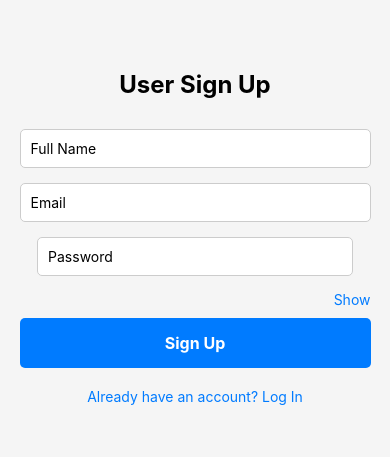
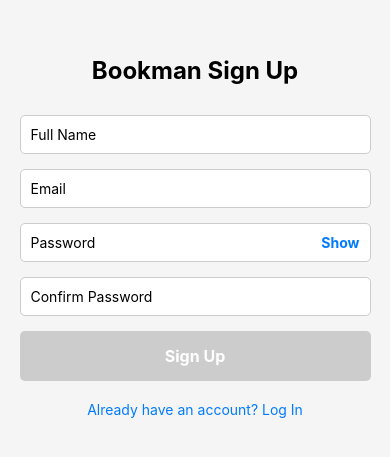
Before and after one commit to Bhriann/final-project-group3-mobapp, a React Native app in the folder final-project-group3-mobapp/: screen /SignUp in a window 390 px wide. Shown: the part 185-642 px from the top of the page. Built offline with nearby package versions, Linux system fonts and the light colour scheme.

Commit message:
Added Accounts Screen with Validations, wala pang show pass and edit

```diff
--- a/final-project-group3-mobapp/App.tsx
+++ b/final-project-group3-mobapp/App.tsx
@@ -5,7 +5,7 @@ import { StatusBar, SafeAreaView } from 'react-native';
 import { NavigationContainer } from '@react-navigation/native';
 import { createNativeStackNavigator } from '@react-navigation/native-stack';
 import { ContextProvider } from './props and context/context';
-import { createBottomTabNavigator } from '@react-navigation/bottom-tabs';//npm install @react-navigation/bottom-tabs
+import { createBottomTabNavigator } from '@react-navigation/bottom-tabs'; //npm install @react-navigation/bottom-tabs
 //import { RootStackParamList } from './props and context/navigatorprops';
 
 //Screens
@@ -48,6 +48,7 @@ export const UserTabs = () => (
 // --- Main App Component ---
 export default function App() {
   return (
+    <ContextProvider>
       <NavigationContainer>
         <Stack.Navigator initialRouteName="SignUp" screenOptions={{ headerShown: false }}>
           <Stack.Screen name="Login" component={LoginScreen} />
@@ -57,5 +58,6 @@ export default function App() {
           <Stack.Screen name="User" component={UserTabs} />
         </Stack.Navigator>
       </NavigationContainer>
+    </ContextProvider>
   );
 }
--- a/final-project-group3-mobapp/props and context/context.tsx
+++ b/final-project-group3-mobapp/props and context/context.tsx
@@ -53,6 +53,7 @@ type ContextProviderType = {
     librarians: Accounts[];
     users: Accounts[];
     setUsers: React.Dispatch<React.SetStateAction<Accounts[]>>; //
+    setLibrarians: React.Dispatch<React.SetStateAction<Accounts[]>>; //
     logs: BorrowingLog[];
     favorites: Favorites[];
     currentAccount: string; //current ID ng User Account to keep track of their favorites and their borrowing logs.
@@ -70,6 +71,7 @@ export const Context = createContext<ContextProviderType>({
     librarians: [],
     users: [],
     setUsers: () => {}, //
+    setLibrarians: () => {}, //
     logs: [],
     favorites: [],
     currentAccount: "",
@@ -159,6 +161,7 @@ export const ContextProvider: React.FC<ContextProviderProps> = ({ children }) =>
                 librarians,
                 users,
                 setUsers, //
+                setLibrarians, //
                 logs,
                 favorites,
                 currentAccount,
--- a/final-project-group3-mobapp/screens/Librarian/Admin/AccountsScreen.tsx
+++ b/final-project-group3-mobapp/screens/Librarian/Admin/AccountsScreen.tsx
@@ -1,20 +1,223 @@
-import React, {useState, useContext} from 'react';
-import { SafeAreaView, Text, View, TouchableOpacity } from 'react-native';
-//import { FontAwesome } from '@expo/vector-icons';
+import React, { useState, useContext } from 'react';
+import { SafeAreaView, Text, View, TouchableOpacity, FlatList, Alert, Modal, TextInput } from 'react-native';
 import { styles } from '../../../styles/Stylesheet';
 import { Context } from '../../../props and context/context';
 
+import * as Yup from 'yup';
+import { Formik } from 'formik';
+
 const AccountsScreen: React.FC = () => {
- //add the parameters here coming from context.tsx
-     const {admin, users, librarians} = useContext(Context);
+  const { admin, users, librarians, setUsers, setLibrarians } = useContext(Context);
+
+  const [modalVisible, setModalVisible] = useState(false);
+  const [newRole, setNewRole] = useState<'user' | 'librarian' | null>(null);
+
+  const handleDelete = (role: string, index: number) => {
+    Alert.alert('Confirm Delete', 'Are you sure you want to delete this account?', [
+      { text: 'Cancel', style: 'cancel' },
+      {
+        text: 'Delete',
+        style: 'destructive',
+        onPress: () => {
+          if (role === 'user') {
+            const updatedUsers = [...users];
+            updatedUsers.splice(index, 1);
+            setUsers(updatedUsers);
+          } else {
+            const updatedLibs = [...librarians];
+            updatedLibs.splice(index, 1);
+            setLibrarians(updatedLibs);
+          }
+        },
+      },
+    ]);
+  };
+
+  const CreateAccountSchema = Yup.object().shape({
+    username: Yup.string().required('Username is required'),
+    email: Yup.string()
+      .email('Invalid email format')
+      .matches(/^[\w-.]+@([\w-]+\.)+[\w-]{2,4}$/, 'Must be a valid email with domain')
+      .required('Email is required'),
+    password: Yup.string().min(4, 'Password too short').required('Password is required'),
+  });
+
+  const handleAddAccount = (values: { username: string; email: string; password: string }) => {
+    const { username, email, password } = values;
+
+    if (!newRole) {
+      Alert.alert('Error', 'Please select a role');
+      return;
+    }
+
+    const newId =
+      newRole === 'user'
+        ? `US${(users.length + 1).toString().padStart(6, '0')}`
+        : `LB${(librarians.length + 1).toString().padStart(6, '0')}`;
+
+    const newAccount = {
+      id: newId,
+      username,
+      email,
+      password
+    };
+
+    if (newRole === 'user') {
+      setUsers([...users, newAccount]);
+    } else {
+      setLibrarians([...librarians, newAccount]);
+    }
+
+    setModalVisible(false);
+    setNewRole(null);
+  };
+
   return (
     <SafeAreaView style={styles.container}>
       <View style={styles.header}>
-        <Text style={styles.headerTitle}> LogScreen</Text>
+        <Text style={styles.headerTitle}>Accounts</Text>
       </View>
+
       <View style={styles.body}>
-        <Text>Create Delete and Edit Accounts</Text>
-      </View>
+        <Text style={styles.sectionHeader}>Librarians</Text>
+        <FlatList
+          data={librarians}
+          keyExtractor={(item, index) => `${item.username}-${index}`}
+          renderItem={({ item, index }) => (
+            <View style={styles.listItem}>
+            <View style={{ flex: 1 }}>
+            <Text numberOfLines={2} style={styles.listItemText}>
+            {item.username} ({item.email})
+        </Text>
+        </View>
+            <TouchableOpacity onPress={() => handleDelete('librarian', index)}>
+            <Text style={styles.deleteButton}>Delete</Text>
+            </TouchableOpacity>
+            </View>
+          )}
+        />
+
+        <Text style={styles.sectionHeader}>Users</Text>
+        <FlatList
+          data={users}
+          keyExtractor={(item, index) => `${item.username}-${index}`}
+          renderItem={({ item, index }) => (
+            <View style={styles.listItem}>
+              <View style={{ flex: 1 }}>
+                <Text numberOfLines={2} style={styles.listItemText}>
+                  {item.username} ({item.email})
+                </Text>
+              </View>
+              <TouchableOpacity onPress={() => handleDelete('user', index)}>
+                <Text style={styles.deleteButton}>Delete</Text>
+              </TouchableOpacity>
+            </View>
+          )}
+        />
+
+        <TouchableOpacity style={styles.addButton} onPress={() => setModalVisible(true)}>
+          <Text style={styles.addButtonText}>+ Create New Account</Text>
+        </TouchableOpacity>
+
+        {/* Modal Popup */}
+        <Modal animationType="slide" transparent={true} visible={modalVisible}>
+          <View style={{ flex: 1, justifyContent: 'center', alignItems: 'center', backgroundColor: 'rgba(0,0,0,0.5)' }}>
+            <View style={{ backgroundColor: '#fff', padding: 20, borderRadius: 10, width: '90%' }}>
+              <Text style={{ fontSize: 18, fontWeight: 'bold', marginBottom: 10 }}>
+                Create New Account
+              </Text>
+
+        {/* Role Selector */}
+<View style={{ flexDirection: 'row', justifyContent: 'space-between', marginBottom: 10 }}>
+  <TouchableOpacity
+    onPress={() => setNewRole('user')}
+    style={[
+      styles.roleButton,
+      { flex: 1, alignItems: 'center', paddingVertical: 10 },
+      newRole === 'user' && styles.roleButtonSelected
+    ]}
+  >
+    <Text style={{ fontWeight: newRole === 'user' ? 'bold' : 'normal' }}>User</Text>
+  </TouchableOpacity>
+
+  <TouchableOpacity
+    onPress={() => setNewRole('librarian')}
+    style={[
+      styles.roleButton,
+      { flex: 1, alignItems: 'center', paddingVertical: 10 },
+      newRole === 'librarian' && styles.roleButtonSelected
+    ]}
+  >
+    <Text style={{ fontWeight: newRole === 'librarian' ? 'bold' : 'normal' }}>Librarian</Text>
+  </TouchableOpacity>
+</View>
+
+
+  {/* Formik Form */}
+    <Formik
+      initialValues={{ username: '', email: '', password: '' }}
+      validationSchema={CreateAccountSchema}
+      onSubmit={handleAddAccount}
+    >
+    {({ handleChange, handleBlur, handleSubmit, values, errors, touched }) => (
+    <>
+      <TextInput
+        placeholder="Username"
+        style={styles.input}
+        onChangeText={handleChange('username')}
+        onBlur={handleBlur('username')}
+        value={values.username}
+    />
+      {errors.username && touched.username && (
+        <Text style={{ color: 'red' }}>{errors.username}</Text>
+      )}
+
+    <TextInput
+        placeholder="Email"
+        style={styles.input}
+        autoCapitalize="none"
+        onChangeText={handleChange('email')}
+        onBlur={handleBlur('email')}
+        value={values.email}
+     />
+        {errors.email && touched.email && (
+    <Text style={{ color: 'red' }}>{errors.email}</Text>
+        )}
+
+    <TextInput
+       placeholder="Password"
+       style={styles.input}
+       secureTextEntry
+       onChangeText={handleChange('password')}
+       onBlur={handleBlur('password')}
+       value={values.password}
+    />
+      {errors.password && touched.password && (
+      <Text style={{ color: 'red' }}>{errors.password}</Text>
+      )}
+
+  <View style={{ flexDirection: 'row', justifyContent: 'space-between', marginTop: 15 }}>
+  <TouchableOpacity
+    style={[styles.buttonContainer, { backgroundColor: 'red', flex: 1, marginRight: 5 }]}
+    onPress={() => setModalVisible(false)}
+  >
+    <Text style={styles.buttonText}>Cancel</Text>
+  </TouchableOpacity>
+
+  <TouchableOpacity
+    style={[styles.buttonContainer, { flex: 1, marginLeft: 5 }]}
+    onPress={() => handleSubmit()}
+  >
+    <Text style={styles.buttonText}>Add</Text>
+  </TouchableOpacity>
+</View>
+  </>
+  )}
+      </Formik>
+    </View>
+    </View>
+    </Modal>
+    </View>
     </SafeAreaView>
   );
 };
--- a/final-project-group3-mobapp/screens/SignUpScreen.tsx
+++ b/final-project-group3-mobapp/screens/SignUpScreen.tsx
@@ -14,13 +14,24 @@ export interface Props {
 }
 
 const SignUpScreen: React.FC<Props> = ({ navigation }) => {
-  const { users, /*setUsers,*/ setAccount } = useContext(Context);
+  const { users, setUsers, setAccount } = useContext(Context);
   const [showPassword, setShowPassword] = useState(false);
 
   const SignUpSchema = Yup.object().shape({
   name: Yup.string().required('Name is required'),
-    email: Yup.string().email('Invalid email').required('Email is required'),
-    password: Yup.string().min(4, 'Too short').required('Password is required'),
+  email: Yup.string()
+    .email('Invalid email format')
+    .matches(
+      /^[\w-.]+@([\w-]+\.)+[\w-]{2,4}$/,
+      'Email must be a valid domain (e.g., .com)'
+    )
+    .required('Email is required'),
+  password: Yup.string()
+    .min(4, 'Too short')
+    .required('Password is required'),
+  confirmPassword: Yup.string()
+    .oneOf([Yup.ref('password'), ''], 'Passwords must match')
+    .required('Please confirm your password'),
 });
 
   const handleSignUp = (values: { name: string; email: string; password: string }) => {
@@ -33,29 +44,29 @@ const SignUpScreen: React.FC<Props> = ({ navigation }) => {
     return;
   }
 
- /* const newUser = {
-    id: US${(users.length + 1).toString().padStart(6, '0')}, // ID
-    username: name,  //
+  const newUser = {
+  id: `US${(users.length + 1).toString().padStart(6, '0')}`,
+  username: name,
   email,
   password
-  };*/
+};
 
-  //setUsers([...users, newUser]);
-  //setAccount(newUser.id); // log them in
+setUsers([...users, newUser]);
+setAccount(newUser.id);
 navigation.navigate('User');
 };
 
 
   return (
     <SafeAreaView style={styles.LogInContainer}>
-      <Text style={styles.title}>User Sign Up</Text>
+      <Text style={styles.title}>Bookman Sign Up</Text>
 
       <Formik
-        initialValues={{ name: '', email: '', password: '' }}
+        initialValues={{ name: '', email: '', password: '', confirmPassword: '' }}
         validationSchema={SignUpSchema}
         onSubmit={handleSignUp}
       >
-        {({ handleChange, handleBlur, handleSubmit, values, errors, touched }) => (
+        {({ handleChange, handleBlur, handleSubmit, values, errors, touched, isValid, dirty }) => (
           <>
             <TextInput
               placeholder="Full Name"
@@ -76,26 +87,44 @@ const SignUpScreen: React.FC<Props> = ({ navigation }) => {
             />
             {errors.email && touched.email && <Text style={{ color: 'red' }}>{errors.email}</Text>}
 
-            <View style={{ width: '90%', maxWidth: 400, alignSelf: 'center' }}>
+            <View style={styles.passwordInputContainer}>
             <TextInput
                placeholder="Password"
-                style={styles.input}
+               style={styles.passwordInput}
                secureTextEntry={!showPassword}
                onChangeText={handleChange('password')}
                onBlur={handleBlur('password')}
                value={values.password}
             />
-              <TouchableOpacity onPress={() => setShowPassword(!showPassword)}>
-                <Text style={{ color: '#007BFF', alignSelf: 'flex-end', marginBottom: 10 }}>
-                  {showPassword ? 'Hide' : 'Show'}
-                </Text>
+            <TouchableOpacity onPress={() => setShowPassword(!showPassword)} style={styles.showButton}>
+            <Text style={styles.showButtonText}>{showPassword ? 'Hide' : 'Show'}</Text>
             </TouchableOpacity>
             </View>
                {errors.password && touched.password && (
-              <Text style={{ color: 'red' }}>{errors.password}</Text>
+              <Text style={{ color: 'red', alignSelf: 'center' }}>{errors.password}</Text>
             )}
 
-            <TouchableOpacity style={styles.buttonContainer} onPress={() => handleSubmit()}>
+          <View style={styles.passwordInputContainer}>
+             <TextInput
+                placeholder="Confirm Password"
+                style={styles.passwordInput}
+                secureTextEntry={!showPassword}
+                onChangeText={handleChange('confirmPassword')}
+                onBlur={handleBlur('confirmPassword')}
+                value={values.confirmPassword}
+           />
+           </View>
+               {errors.confirmPassword && touched.confirmPassword && (
+           <Text style={{ color: 'red', alignSelf: 'center' }}>{errors.confirmPassword}</Text>
+            )}
+            <TouchableOpacity
+               style={[
+               styles.buttonContainer,
+               !(isValid && dirty) && { backgroundColor: '#ccc' } // gray out if not valid
+            ]}
+               onPress={() => handleSubmit()}
+               disabled={!(isValid && dirty)}
+            >
             <Text style={styles.buttonText}>Sign Up</Text>
             </TouchableOpacity>
 
--- a/final-project-group3-mobapp/styles/Stylesheet.ts
+++ b/final-project-group3-mobapp/styles/Stylesheet.ts
@@ -84,4 +84,78 @@ export const styles = StyleSheet.create({
       color: '#007BFF',
       fontWeight: 'bold',
     },
+
+      sectionHeader: {
+    fontSize: 18,
+    fontWeight: 'bold',
+    marginVertical: 10,
+    alignSelf: 'center',
+  },
+  listItem: {
+  flexDirection: 'row',
+  justifyContent: 'space-between',
+  alignItems: 'center',
+  padding: 12,
+  borderWidth: 1,
+  borderColor: '#ccc',
+  borderRadius: 5,
+  marginBottom: 10,
+  backgroundColor: '#fff',
+  width: '90%',
+  alignSelf: 'center',
+  flexWrap: 'wrap',
+  },
+
+  listItemText: {
+  fontSize: 14,
+  flexShrink: 1,
+  flexWrap: 'wrap',
+  },
+
+  deleteButton: {
+    color: '#FF3B30',
+    fontWeight: 'bold',
+  },
+  addButton: {
+    backgroundColor: '#007BFF',
+    padding: 15,
+    borderRadius: 6,
+    marginTop: 20,
+    width: '90%',
+    alignSelf: 'center',
+    alignItems: 'center',
+  },
+  addButtonText: {
+    color: '#fff',
+    fontWeight: 'bold',
+    fontSize: 16,
+  },
+  roleButton: {
+  flex: 1,
+  padding: 12,
+  borderRadius: 5,
+  backgroundColor: '#e0e0e0',
+  marginHorizontal: 5,
+  alignItems: 'center',
+},
+
+roleButtonSelected: {
+  backgroundColor: '#007BFF',
+  borderWidth: 1,
+  borderColor: '#005FCC',
+},
+
+cancelButton: {
+  padding: 12,
+  borderRadius: 5,
+  backgroundColor: '#ccc',
+  alignItems: 'center',
+  width: '48%',
+},
+
+cancelButtonText: {
+  fontSize: 16,
+  fontWeight: 'bold',
+  color: '#333',
+},
   });
```
Lines whose indentation alone changed are shown as unchanged.
